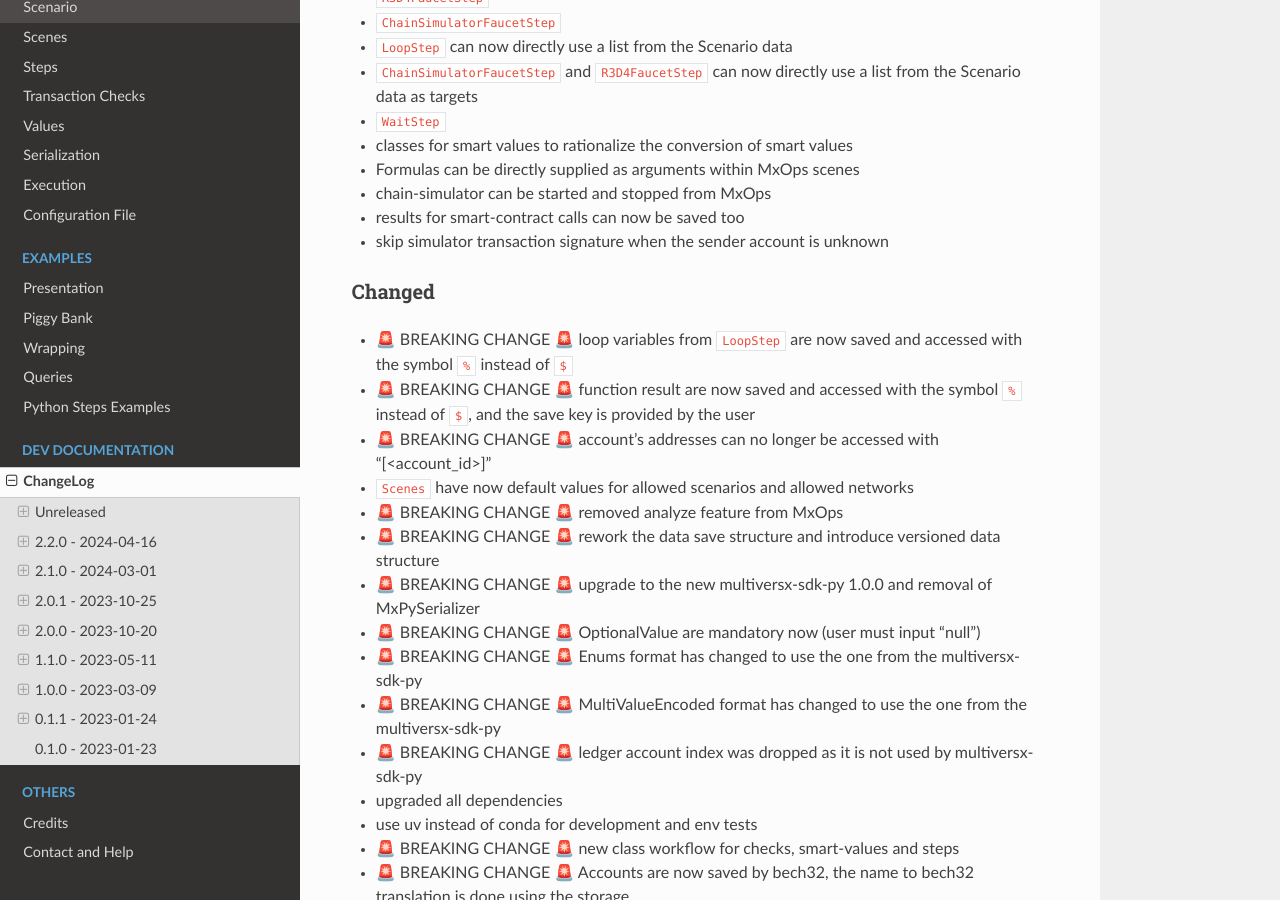
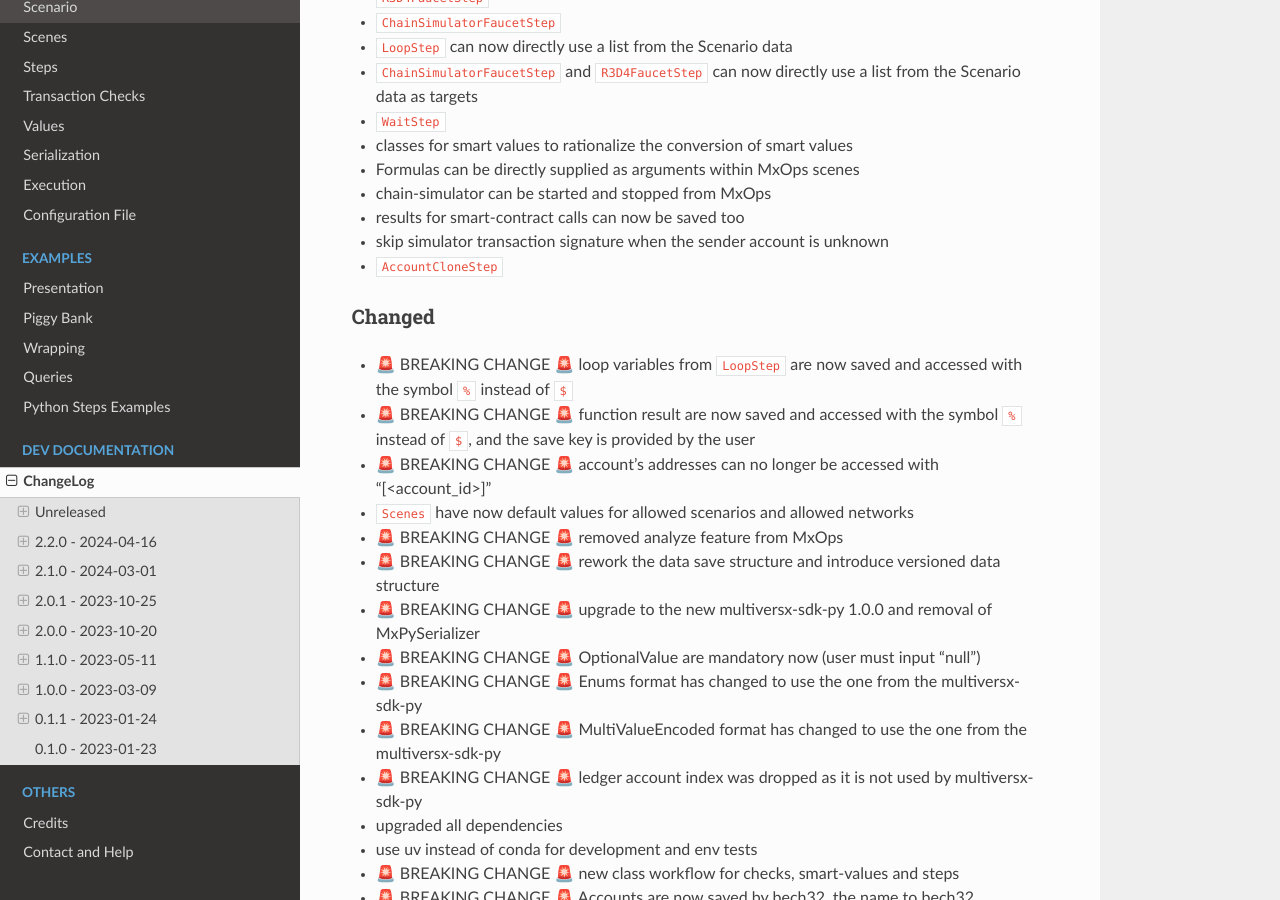
Before and after one commit to Catenscia/MxOps, a Sphinx documentation site: the page built from docs/source/dev_documentation/changelog.md, in a window 1280 px wide and 900 px high, scrolled down 600 px. Built offline with Sphinx 7.4.7 and the Read the Docs theme 3.1.0, drawn with Linux system fonts in a browser that asks for light colours.

Commit message:
docs: changelog

```diff
--- a/docs/source/dev_documentation/changelog.md
+++ b/docs/source/dev_documentation/changelog.md
@@ -25,6 +25,7 @@
 - chain-simulator can be started and stopped from MxOps
 - results for smart-contract calls can now be saved too
 - skip simulator transaction signature when the sender account is unknown
+- `AccountCloneStep`
 
 
 ### Changed
```
